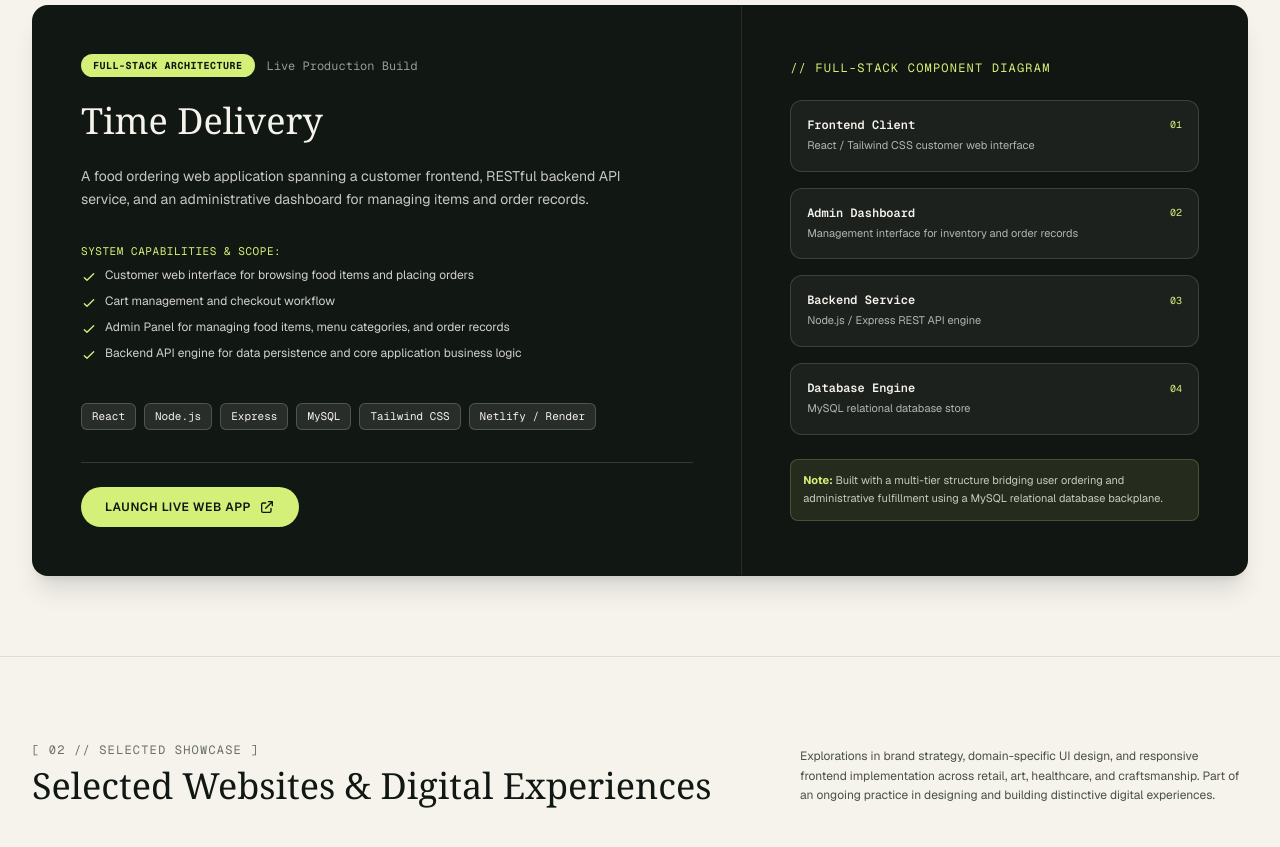
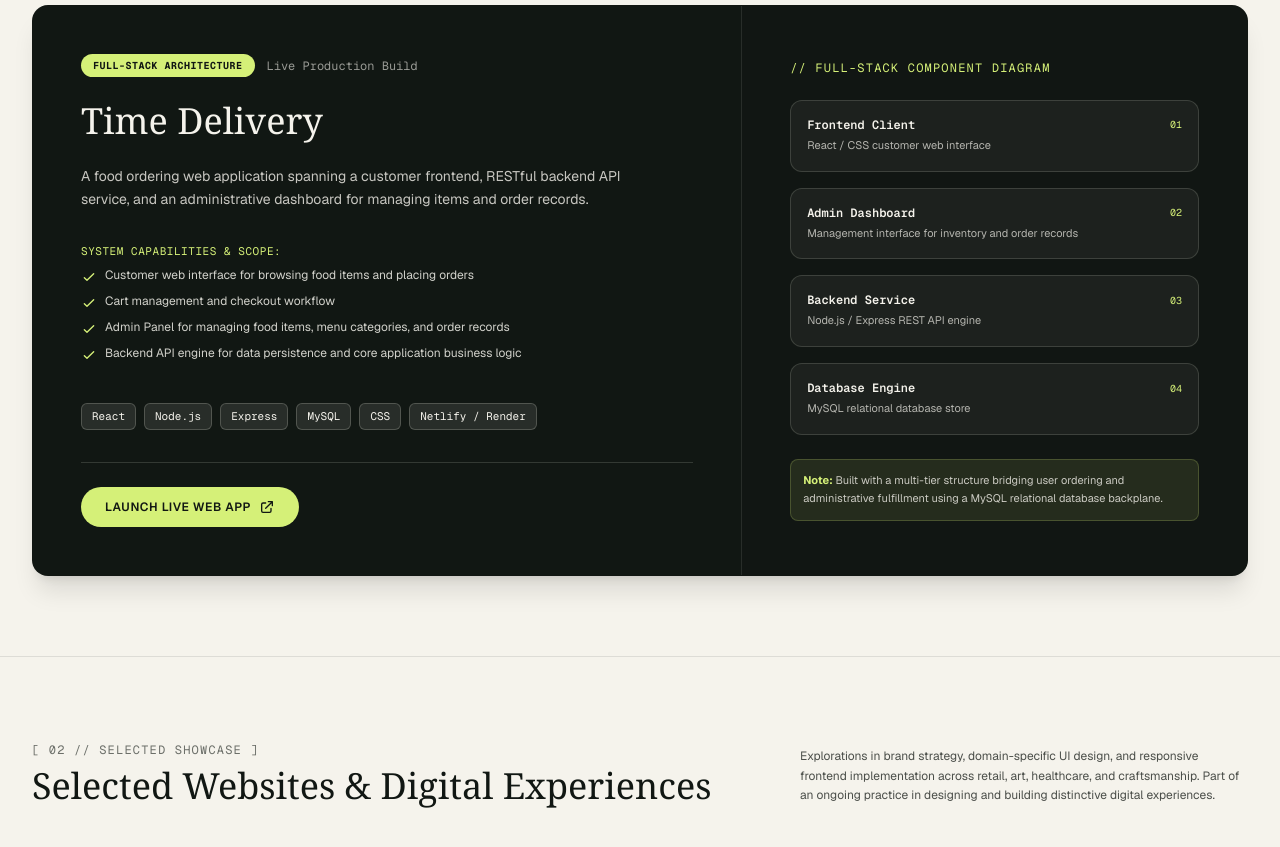
Before and after one commit to belaaa27/abel-digital-studio, a Next.js app: page / in a window 1280 px wide. Shown: the part 920-1767 px from the top of the page. Built offline with nearby package versions, Linux system fonts and the light colour scheme; no server answers; the database is empty.

Commit message:
Featuted project tags css correction

```diff
--- a/src/app/(public)/page.js
+++ b/src/app/(public)/page.js
@@ -39,7 +39,7 @@ export default async function Home() {
     architecture: [
       {
         name: "Frontend Client",
-        role: "React / Tailwind CSS customer web interface",
+        role: "React / CSS customer web interface",
       },
       {
         name: "Admin Dashboard",
@@ -48,14 +48,7 @@ export default async function Home() {
       { name: "Backend Service", role: "Node.js / Express REST API engine" },
       { name: "Database Engine", role: "MySQL relational database store" },
     ],
-    tags: [
-      "React",
-      "Node.js",
-      "Express",
-      "MySQL",
-      "Tailwind CSS",
-      "Netlify / Render",
-    ],
+    tags: ["React", "Node.js", "Express", "MySQL", "CSS", "Netlify / Render"],
   };
 
   return (
```
